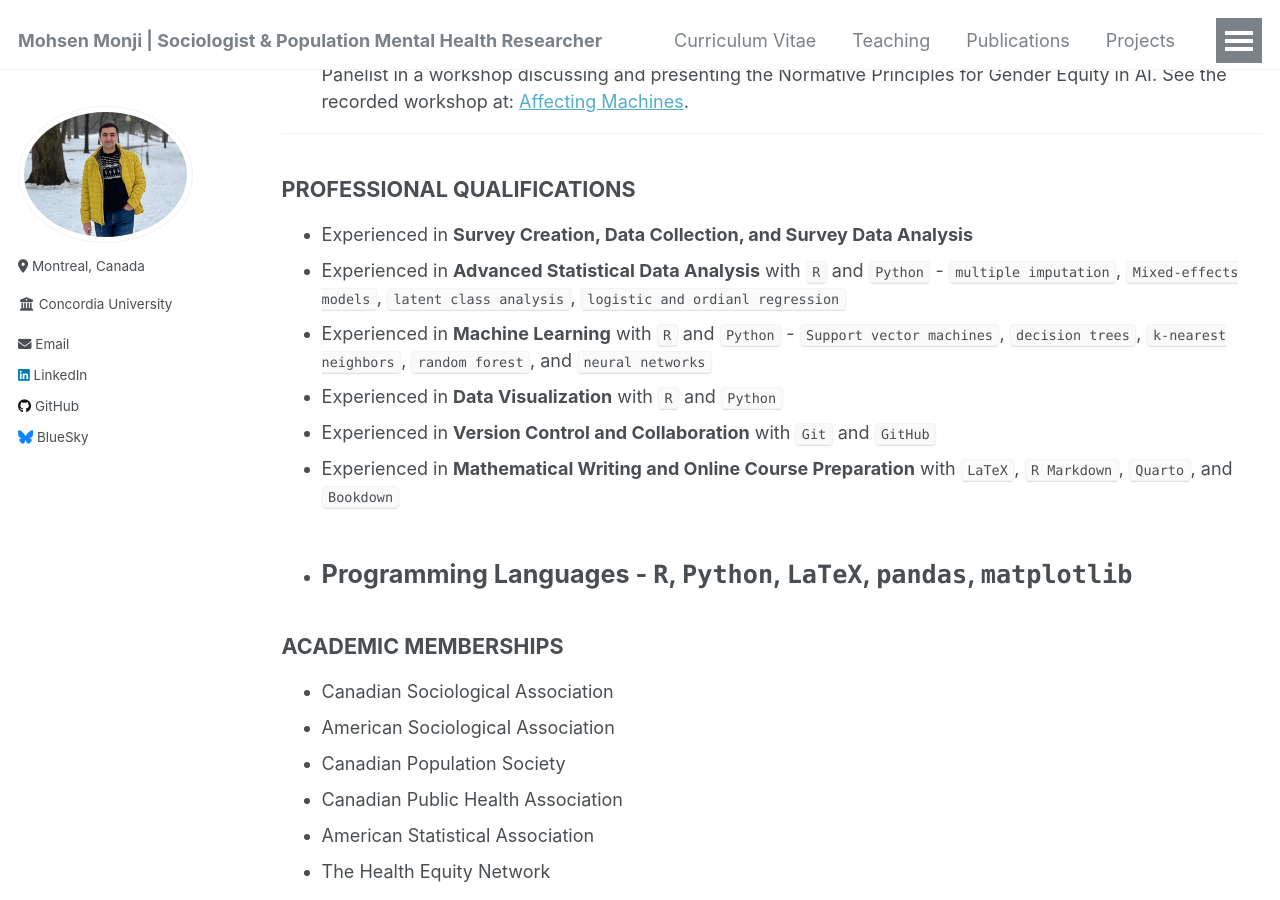
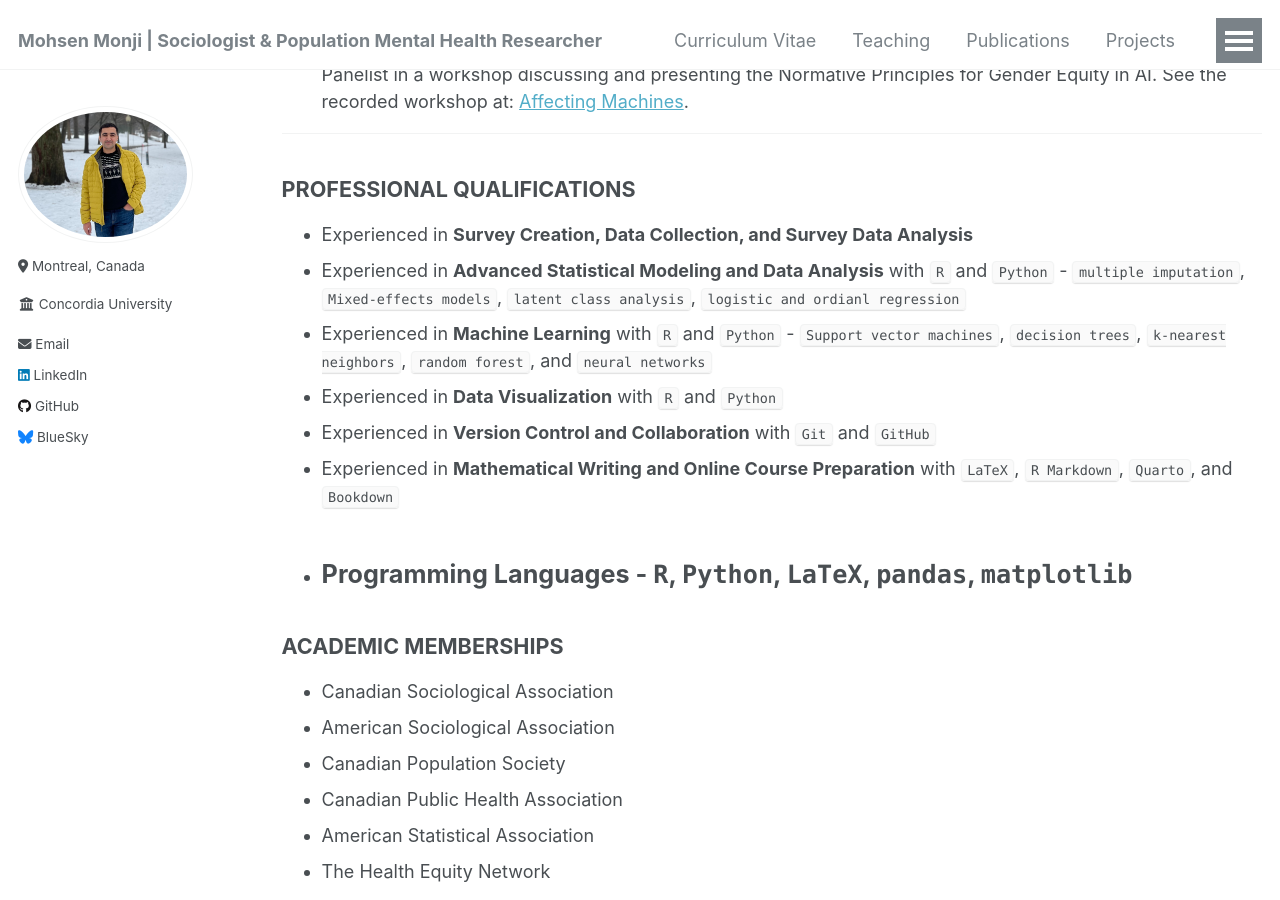
Before and after one commit to Mohsnmonji/mohsnmonji.github.io, a Jekyll site: the page built from _pages/Curriculum Vitae.md, in a window 1280 px wide and 900 px high, scrolled down 3234 px. Built offline with Jekyll 4.4.1, drawn with Linux system fonts in a browser that asks for light colours.

Commit message:
Update Curriculum Vitae.md

```diff
--- a/_pages/Curriculum Vitae.md
+++ b/_pages/Curriculum Vitae.md
@@ -115,7 +115,7 @@ redirect_from:
 
 ### **PROFESSIONAL QUALIFICATIONS**
 - Experienced in **Survey Creation, Data Collection, and Survey Data Analysis**
-- Experienced in **Advanced Statistical Data Analysis** with `R` and `Python` - `multiple imputation`, `Mixed-effects models`, `latent class analysis`, `logistic and ordianl regression`
+- Experienced in **Advanced Statistical Modeling and Data Analysis** with `R` and `Python` - `multiple imputation`, `Mixed-effects models`, `latent class analysis`, `logistic and ordianl regression`
 - Experienced in **Machine Learning** with `R` and `Python` - `Support vector machines`, `decision trees`, `k-nearest neighbors`, `random forest`, and `neural networks`
 - Experienced in **Data Visualization** with `R` and `Python`
 - Experienced in **Version Control and Collaboration** with `Git` and `GitHub`
```
